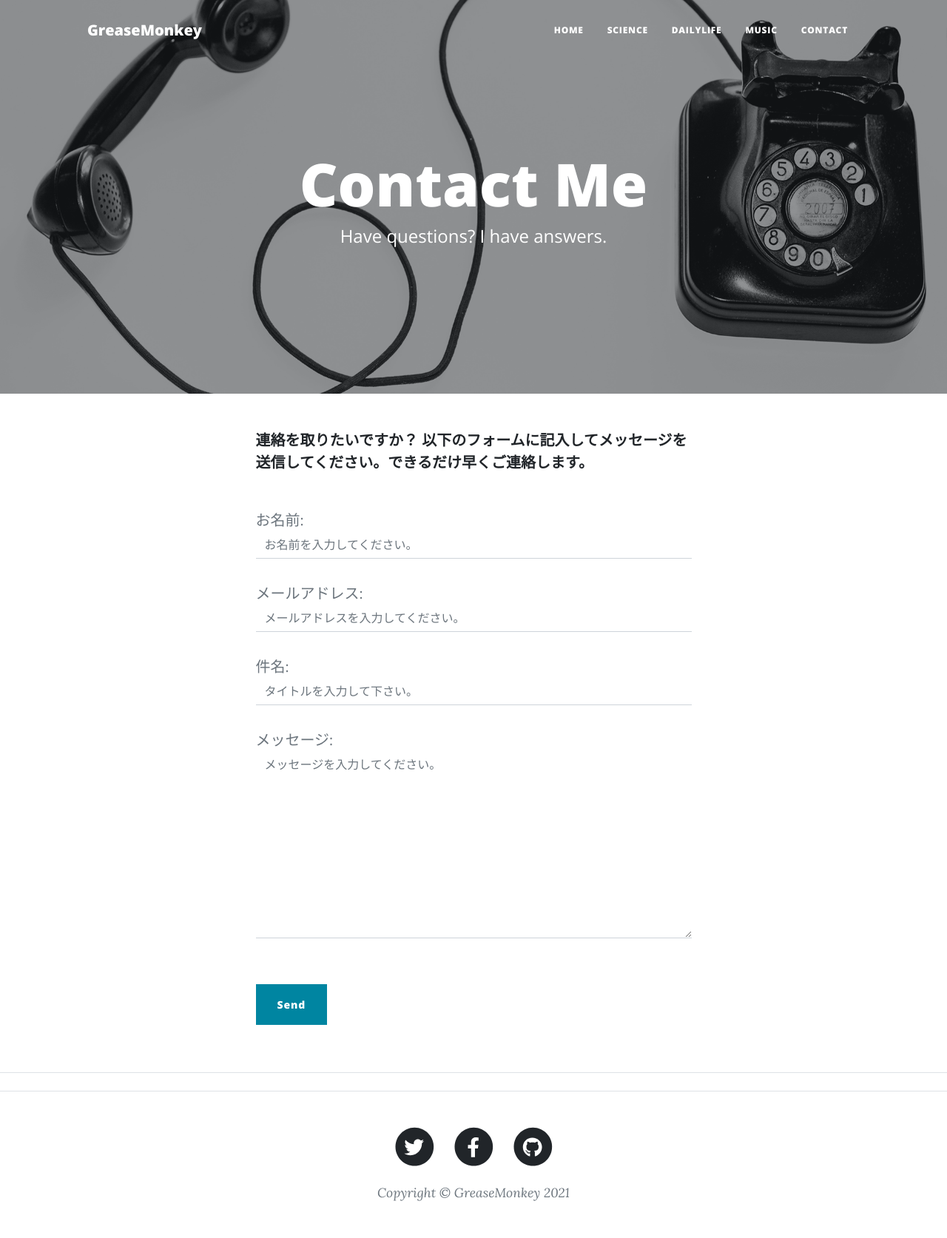
After one commit to katuhito/katuProject001, a Django app: template katu001/templates/contact.html in a window 1280 px wide. The commit adds this page. Shown: the whole page at 74% size. Run offline with Django 3.2, Linux system fonts and the light colour scheme; the template is opened without the code that fills it: values that come from a table or form of the project are taken from there, others are empty; some libraries are stand-ins or nearby versions.

Commit message:
Email setting gmail

```diff
--- a/katu001/forms.py
+++ b/katu001/forms.py
@@ -15,24 +15,24 @@ class ContactForm(forms.Form):
         super().__init__(*args, **kwargs)
 
         #nameフィールドのplaceholderにメッセージを登録
-        self.fields['name'].widget.atters['placeholder'] = 'お名前を入力してください。'
+        self.fields['name'].widget.attrs['placeholder'] = 'お名前を入力してください。'
         #nameフィールドを出力する<input>タグのclass属性を設定
-        self.fields['name'].widget.atters['class'] = 'form-control'
+        self.fields['name'].widget.attrs['class'] = 'form-control'
 
         #emailフィールドのplaceholderにメッセージを登録
-        self.fields['email'].widget.atters['placeholder'] = 'メールアドレスを入力してください。'
+        self.fields['email'].widget.attrs['placeholder'] = 'メールアドレスを入力してください。'
         #emailフィールドを出力する<input>タグのclass属性を設定
-        self.fields['email'].widget.atters['class'] = 'form-control'
+        self.fields['email'].widget.attrs['class'] = 'form-control'
 
         #titleフィールドのplaceholderにメッセージを登録
-        self.fields['title'].widget.atters['placeholder'] = 'タイトルを入力して下さい。'
+        self.fields['title'].widget.attrs['placeholder'] = 'タイトルを入力して下さい。'
         #titleフィールドを出力する<input>タグのclass属性を設定
-        self.fields['title'].widget.atters['class'] = 'form-control'
+        self.fields['title'].widget.attrs['class'] = 'form-control'
 
         #messageフィールドのplaceholderにメッセージを登録
-        self.fields['message'].widget.atters['placeholder'] = 'メッセージを入力してください。'
+        self.fields['message'].widget.attrs['placeholder'] = 'メッセージを入力してください。'
         #messageフィールドを出力する<input>タグのclass属性を設定
-        self.fields['message'].widget.atters['class'] = 'form-control'
+        self.fields['message'].widget.attrs['class'] = 'form-control'
 
     def send_email(self):
         """フォームに入力された内容をメールで送信する"""
@@ -44,12 +44,12 @@ class ContactForm(forms.Form):
         #メールのタイトルの書式を設定
         subject = 'お問い合わせ： {}'.format(title)
         #フォームの入力データの書式を設定
-        message = '送信者名: {0}\nメールアドレス: {1}\nタイトル: {2}\メッセージ:n{3}'.format(name, email, title, message)
+        message = '送信者名: {0}\nメールアドレス: {1}\n タイトル: {2}\n メッセージ: {3}\n'.format(name, email, title, message)
         #メール送信元のアドレス
-        from_email = 'admin@example.com'
+        from_email = 'katuhitoh9@gmail.com'
         #送信先のメールアドレス
-        to_list = ['admin@example.com']
+        to_list = ['katu_hiro0516@wind.ocn.ne.jp']
         #EmailMessageオブジェクトを生成
-        message = EmailMessage(subject=subject, body=message, from_email=form_email, to=to_list,)
+        message = EmailMessage(subject=subject, body=message, from_email=from_email, to=to_list,)
         #EmailMessageクラスのsend()でメールサーバーからメールを送信
         message.send()
--- a/katu001/templates/base.html
+++ b/katu001/templates/base.html
@@ -31,6 +31,7 @@
                         <li class="nav-item"><a class="nav-link px-lg-3 py-3 py-lg-4" href="{% url 'katu001:science_list' %}">SCIENCE</a></li>
                         <li class="nav-item"><a class="nav-link px-lg-3 py-3 py-lg-4" href="{% url 'katu001:dailylife_list' %}">DAILYLIFE</a></li>
                         <li class="nav-item"><a class="nav-link px-lg-3 py-3 py-lg-4" href="{% url 'katu001:music_list' %}">MUSIC</a></li>
+                        <li class="nav-item"><a class="nav-link px-lg-3 py-3 py-lg-4" href="{% url 'katu001:contact' %}">CONTACT</a></li>
                     </ul>
                 </div>
             </div>
--- /dev/null
+++ b/katu001/templates/contact.html
@@ -0,0 +1,77 @@
+{% extends 'base.html' %}
+{% load static %}
+{% block title %}GreaseMonkey - Contact{% endblock %}
+
+        <!-- Page Header-->
+        {% block header %}
+        <header class="masthead" style="background-image: url({% static 'assets/img/contact-bg.jpg' %})">
+            <div class="container position-relative px-4 px-lg-5">
+                <div class="row gx-4 gx-lg-5 justify-content-center">
+                    <div class="col-md-10 col-lg-8 col-xl-7">
+                        <div class="page-heading">
+                            <h1>Contact Me</h1>
+                            <span class="subheading">Have questions? I have answers.</span>
+                        </div>
+                    </div>
+                </div>
+            </div>
+        </header>
+        {% endblock %}
+
+        <!-- Main Content-->
+        {% block contents %}
+        <main class="mb-4">
+            <div class="container px-4 px-lg-5">
+                <div class="row gx-4 gx-lg-5 justify-content-center">
+                    <div class="col-md-10 col-lg-8 col-xl-7">
+                        <strong>連絡を取りたいですか？
+                            以下のフォームに記入してメッセージを送信してください。できるだけ早くご連絡します。
+                        </strong>
+
+                        <!-- フォーム送信が成功したときのメッセージを表示するためのコード -->
+                        <!-- requestにmessagesオブジェクトが存在している場合 -->
+                        {% if messages %}
+                        <!-- 箇条書きスタイルを無効にした<ul>タグでメッセージを出力 -->
+                            <ul class="list-unstyled" style="list-style: none;">
+                            <!-- forでmessageを取り出す -->
+                            {% for message in messages %}
+                            <!-- message.tagsが存在する場合はclass属性にcssのクラスを設定 -->
+                            <li {% if message.tags %} class="{{ message.tags }}" {% endif %}>
+                                <!-- messageに格納されているメッセージを出力 -->
+                                {{ message }}
+                            </li>
+                            {% endfor %}
+                            </ul>
+                            {% endif %}
+
+                        <!-- 以下、フォームを表示するためのコード -->
+                        <div class="my-5">
+                            <!-- method="post"を追加 -->
+                            <form method="post">
+                                {% csrf_token %}
+                                <!-- formで定義されているフィールドの値を取り出す -->
+                                {% for field in form %}
+                                <div  class="form-floating">
+                                    <div class="form-group floating-label-form-group controls">
+                                        <!-- <label>タグを生成 -->
+                                            {{ field.label_tag }}
+                                        <!-- フィールドの設定値を<input>タグで出力 -->
+                                            {{ field }}
+                                            <!-- <p>を追加 -->
+                                        <p class="help-block text-danger"></p>
+                                    </div>
+                                </div>
+                                {% endfor %}
+
+                                <br>
+                                <!-- 送信用のボタン-->
+                                <button type="submit" class="btn btn-primary" id="sendMessageButton">Send</button>
+                            </form>
+                        </div>
+                    </div>
+                </div>
+            </div>
+
+            <hr>
+        </main>
+        {% endblock %}
--- a/katu001/views.py
+++ b/katu001/views.py
@@ -62,7 +62,7 @@ class ContactView(FormView):
     #クラス変数form_classにforms.pyで定義したContactFormを設定
     form_class = ContactForm
     #送信後にリダイレクトするページ
-    success_url = reverse_lazy('contact')
+    success_url = reverse_lazy('katu001:contact')
 
     def form_valid(self, form):
         """FormViewクラスのForm_valid()をオーバーライド
```
Also changed, not shown: katuProject/settings.py (+10 -0 lines).
